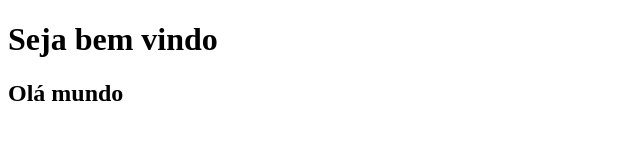
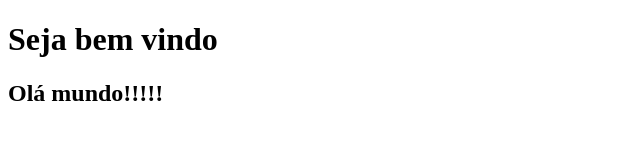
Before and after one commit to GustavoBJ06/Senac-, a plain HTML site: page index.html in a window 1280 px wide. Shown: the full height of the page, 0-640 px from the left. Drawn offline with Linux system fonts and the light colour scheme.

Commit message:
Update index.html
Edição

```diff
--- a/index.html
+++ b/index.html
@@ -7,7 +7,7 @@
 </head>
 <body>
     <h1>Seja bem vindo</h1>
-    <h2>Olá mundo</h2>
+    <h2>Olá mundo!!!!!</h2>
     <h3></h3>
 </body>
 </html>
```
